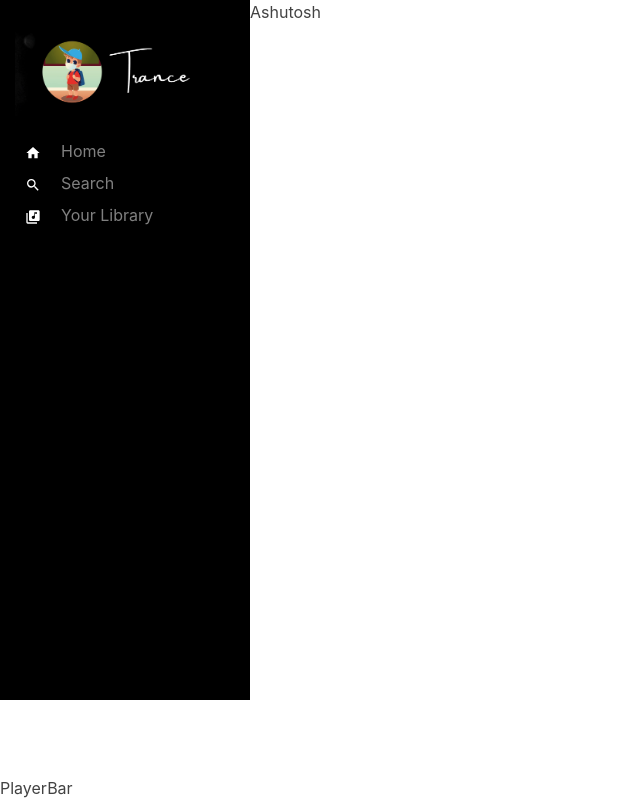
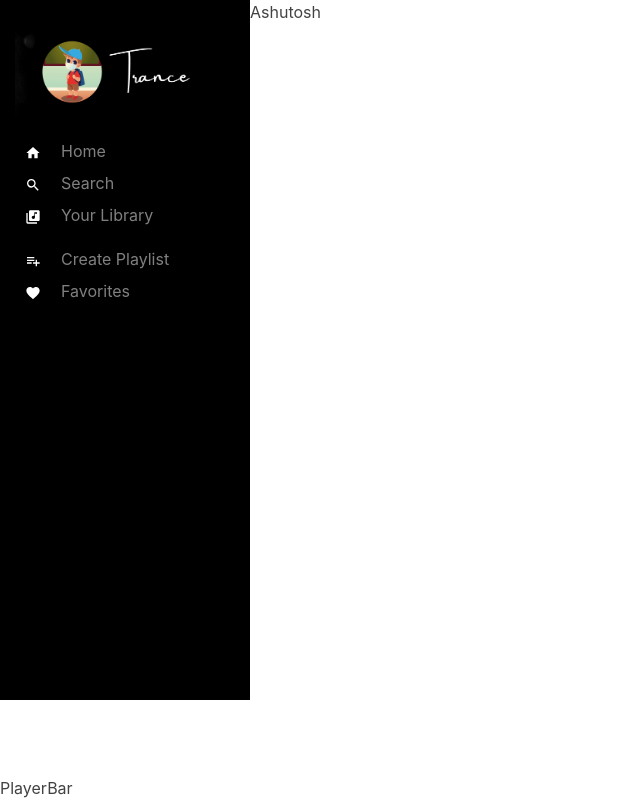
Before and after one commit to ashutosh887/trance, a Next.js app: page / in a window 1280 px wide. Shown: the whole page, without its empty margins (0-640 px from the left). Built offline with nearby package versions, Linux system fonts and the light colour scheme.

Commit message:
sidebar component++

```diff
--- a/components/SideBar.tsx
+++ b/components/SideBar.tsx
@@ -11,9 +11,16 @@ import {
   LinkOverlay,
   ListIcon,
   LinkBox,
+  Divider,
 } from "@chakra-ui/layout";
 
-import { MdHome, MdSearch, MdLibraryMusic } from "react-icons/md";
+import {
+  MdHome,
+  MdSearch,
+  MdLibraryMusic,
+  MdPlaylistAdd,
+  MdFavorite,
+} from "react-icons/md";
 
 const navMenu = [
   {
@@ -33,18 +40,18 @@ const navMenu = [
   },
 ];
 
-// const musicMenu = [
-//   {
-//     name: 'Create Playlist',
-//     icon: MdPlaylistAdd,
-//     route: '/',
-//   },
-//   {
-//     name: 'Favorites',
-//     icon: MdFavorite,
-//     route: '/favorites',
-//   },
-// ]
+const musicMenu = [
+  {
+    name: "Create Playlist",
+    icon: MdPlaylistAdd,
+    route: "/",
+  },
+  {
+    name: "Favorites",
+    icon: MdFavorite,
+    route: "/favorites",
+  },
+];
 
 // const playlists = new Array(30).fill(1).map((_, i) => `Playlist ${i + 1}`)
 
@@ -85,6 +92,30 @@ const Sidebar = () => {
             ))}
           </List>
         </Box>
+
+        {/* <Divider color="gray.800" /> */}
+
+        {/* Music Menu */}
+        <Box marginTop="20px">
+          <List spacing={2}>
+            {musicMenu.map((menu) => (
+              <ListItem paddingX="20px" fontSize="16px" key={menu.name}>
+                <LinkBox>
+                  <NextLink href={menu.route} passHref>
+                    <LinkOverlay>
+                      <ListIcon
+                        as={menu.icon}
+                        color="white"
+                        marginRight="20px"
+                      />
+                      {menu.name}
+                    </LinkOverlay>
+                  </NextLink>
+                </LinkBox>
+              </ListItem>
+            ))}
+          </List>
+        </Box>
       </Box>
     </Box>
   );
```
